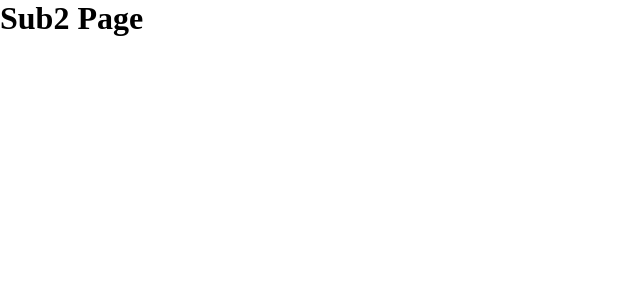
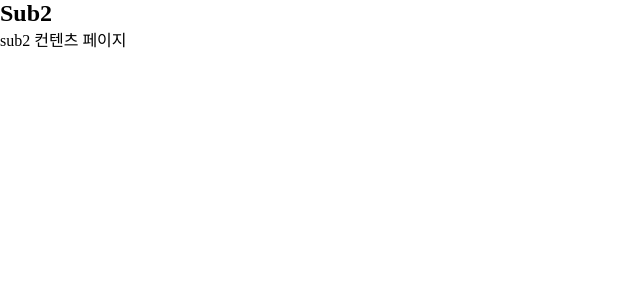
Before and after one commit to tubi55/dcodelab-next-basic, a Next.js app: page /sub2 in a window 1280 px wide. Shown: the top 300 px of the page, without its empty margins (0-640 px from the left). Built offline with nearby package versions, Linux system fonts and the light colour scheme.

Commit message:
공통, 서브 레이아웃 설정

```diff
--- /dev/null
+++ b/components/Layout.js
@@ -0,0 +1,14 @@
+import Head from 'next/head';
+
+export default function Layout(props) {
+	return (
+		<>
+			<Head>
+				<title>Dcodelab</title>
+				<link rel='icon' href='/favicon.ico' />
+			</Head>
+
+			<main>{props.children}</main>
+		</>
+	);
+}
--- /dev/null
+++ b/components/SubLayout.js
@@ -0,0 +1,8 @@
+export default function SubLayout(props) {
+	return (
+		<section className={`sub ${props.tit}`}>
+			<h1>{props.tit}</h1>
+			{props.children}
+		</section>
+	);
+}
--- a/pages/_app.js
+++ b/pages/_app.js
@@ -1,7 +1,8 @@
 import '@/styles/globals.css';
 
 export default function App({ Component, pageProps }) {
-	return <Component {...pageProps} />;
+	const getLayout = Component.getLayout || ((page) => page);
+	return getLayout(<Component {...pageProps} />);
 }
 
 /*
@@ -11,7 +12,15 @@ export default function App({ Component, pageProps }) {
   ---Pre-rendering (Next.js 작업방식)---
   Next는 초기에는 SSR방식으로 서버단에서 미리 만들어진 page폴더안의 정적인 컨텐츠를 자동으로 완성된 상태에서 Initail loading 처리 (SEO에 좋음)
   이후 리액트 컴포넌트가 로드완료되면 static한 페에지에 기능을 결합시켜 동적으로 처리
+
+  ---SSG타입과 SSR 방식의 Pre-render방식 차이---
   SSG타입과 SSR 타입의 Pre-render방식 차이
   SSG는 빌드시 pre-render (자주 바뀌지 않는 데이터의 경우에는 더 효율적 )
   SSR는 요청시 pre-render
+
+  ---import시 @의 역활---
+  import로 외부 파일 데이터를 가져올때 상대경로로 가져오기 때문에 파일의 위치에 따라 경로가 지저분해짐
+  예시: ../../../../public/abc.js
+  이때 @를 이용하면 편하게 절대경로로 값을 가져올수 있음
+  예시: @/public/abc.js
 */
--- a/pages/sub2.js
+++ b/pages/sub2.js
@@ -1,16 +1,18 @@
-import Head from 'next/head';
+import Layout from '@/components/Layout';
+import SubLayout from '@/components/SubLayout';
 
 export default function Sub2() {
 	return (
 		<>
-			<Head>
-				<title>Create Dcode App</title>
-				<link rel='icon' href='/favicon.ico' />
-			</Head>
-
-			<main>
-				<h1>Sub2 Page</h1>
-			</main>
+			<p>sub2 컨텐츠 페이지</p>
 		</>
 	);
 }
+
+Sub2.getLayout = function getLayout(page) {
+	return (
+		<Layout>
+			<SubLayout tit={'Sub2'}>{page}</SubLayout>
+		</Layout>
+	);
+};
```
Also changed, not shown: pages/index.js (+1 -10 lines), pages/sub1.js (+11 -9 lines), pages/sub3.js (+11 -9 lines).
